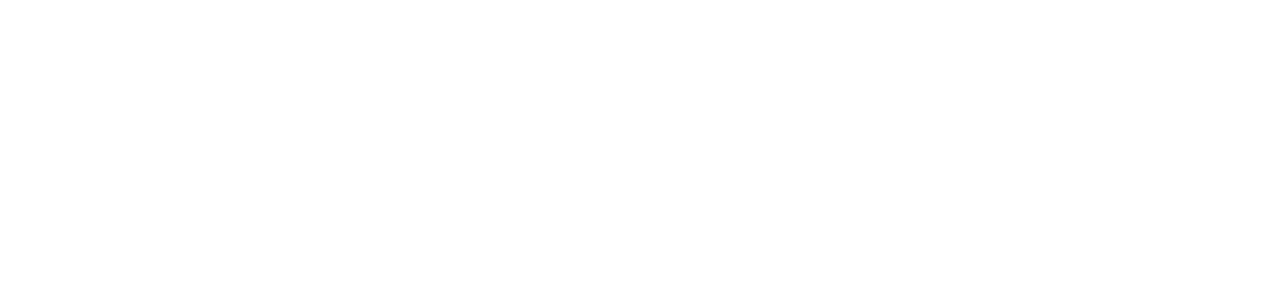
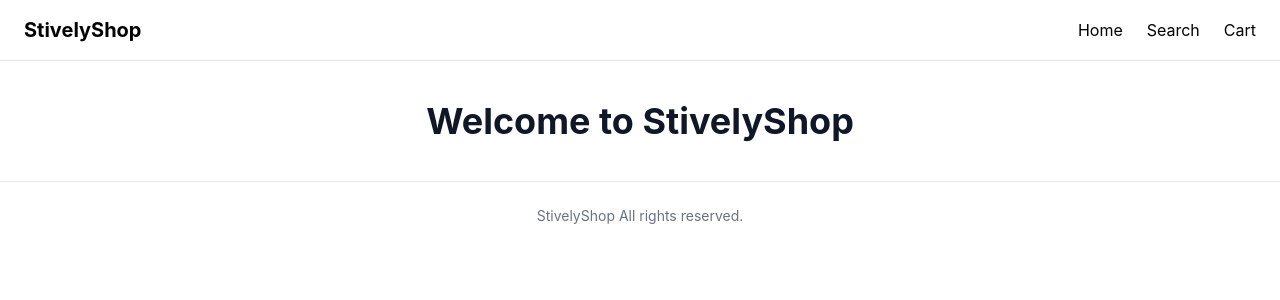
Before and after one commit to maha0104-maha/stivelyshop, a React (Vite) app: page / in a window 1280 px wide. Shown: the top 300 px of the page. Built offline with nearby package versions, Linux system fonts and the light colour scheme.

Commit message:
added routing,basic layout and redame file

```diff
--- a/src/App.jsx
+++ b/src/App.jsx
@@ -1,10 +1,30 @@
-
+import React from 'react'
+import { BrowserRouter as Router, Routes, Route, BrowserRouter } from 'react-router-dom'
+import Home from './pages/Home'
+import ProductDetails from './pages/ProductDetails'
+import Cart from './pages/Cart'
+import Checkout from './pages/Checkout'
+import OrderConfirmation from './pages/OrderConfirmation'
+import Search from './pages/Search'
 
 function App() {
 
-
   return (
     <>
+        {/* creating the routes for the website */}
+        <BrowserRouter>
+          <Routes>
+              {/* home,serach,serach specific product with id,categories with name ,cart,checkout,order */}
+              <Route path="/" element={<Home/>}/>
+              <Route path="/search" element={<Search/>}/>
+              <Route path="/products/:id" element={<ProductDetails/>}/>
+              <Route path="/category/:name" element={<Search />}/>
+              <Route path="/cart" element={<Cart/>}/>
+              <Route path="/checkout" element={<Checkout/>}/>
+              <Route path="/order-confirmation" element={<OrderConfirmation/>}/>
+
+          </Routes>
+        </BrowserRouter>
       </>
   )
 }
--- a/src/components/Footer.jsx
+++ b/src/components/Footer.jsx
@@ -0,0 +1,17 @@
+import React from "react";
+
+const Footer=()=>{
+    return(
+        <>
+    <footer className="border-t border-gray-200 bg-white">
+      <div className="mx-auto max-w-7xl px-6 py-6 text-center">
+        <p className="text-sm text-gray-500">
+           StivelyShop All rights reserved.
+        </p>
+      </div>
+    </footer>
+        </>
+    )
+}
+
+export default Footer;
--- a/src/components/Navbar.jsx
+++ b/src/components/Navbar.jsx
@@ -0,0 +1,18 @@
+import React from "react";
+
+const NavBar=()=>{
+  return (
+     <nav className="border-b border-gray-200 bg-white">
+      <div className="mx-auto flex max-w-7xl items-center justify-between px-6 py-4">
+        <h1 className="text-xl font-bold">StivelyShop</h1>
+         <div className="flex gap-6">
+          <span>Home</span>
+          <span>Search</span>
+          <span>Cart</span>
+        </div>
+</div>
+ </nav>
+  );
+};
+
+export default NavBar;
--- a/src/pages/Cart.jsx
+++ b/src/pages/Cart.jsx
@@ -0,0 +1,11 @@
+import React from "react";
+
+const Cart=()=>{
+    return(
+        <>
+        <h1>Cart Page</h1>
+        </>
+
+
+    )}
+export default Cart;
--- a/src/pages/Checkout.jsx
+++ b/src/pages/Checkout.jsx
@@ -0,0 +1,11 @@
+import React from "react";
+
+const Checkout=()=>{
+    return(
+        <>
+        <h1>Checkout</h1>
+        </>
+
+
+    )}
+export default Checkout;
--- a/src/pages/Home.jsx
+++ b/src/pages/Home.jsx
@@ -0,0 +1,20 @@
+import React from "react";
+import NavBar from "../components/Navbar";
+import Footer from "../components/Footer";
+
+const Home=()=>{
+  return (
+    <>
+    <NavBar />
+
+    <main className="mx-auto max-w-7xl px-6 py-10">
+      <section className="text-center">
+        <h1 className="text-4xl font-bold text-gray-900">Welcome to StivelyShop</h1>
+      </section>
+    </main>
+    <Footer />
+    </>
+  );
+};
+
+export default Home;
--- a/src/pages/OrderConfirmation.jsx
+++ b/src/pages/OrderConfirmation.jsx
@@ -0,0 +1,11 @@
+import React from "react";
+
+const OrderConfirmation=()=>{
+    return(
+        <>
+        <h1>Confim Page</h1>
+        </>
+
+
+    )}
+export default OrderConfirmation;
--- a/src/pages/ProductDetails.jsx
+++ b/src/pages/ProductDetails.jsx
@@ -0,0 +1,11 @@
+import React from "react";
+
+const ProductDetails=()=>{
+    return(
+        <>
+        <h1>Products Page</h1>
+        </>
+
+
+    )}
+export default ProductDetails;
--- a/src/pages/Search.jsx
+++ b/src/pages/Search.jsx
@@ -0,0 +1,9 @@
+import React from "react";
+
+const Search=()=>{
+    retrun(
+        <>
+         <h1>search page</h1>
+        </>
+    )}
+export default Search;
```
Also changed, not shown: 1 other file (tests, documents, lock files or other folders).
